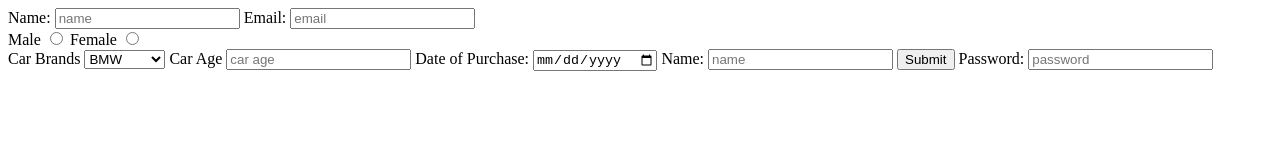
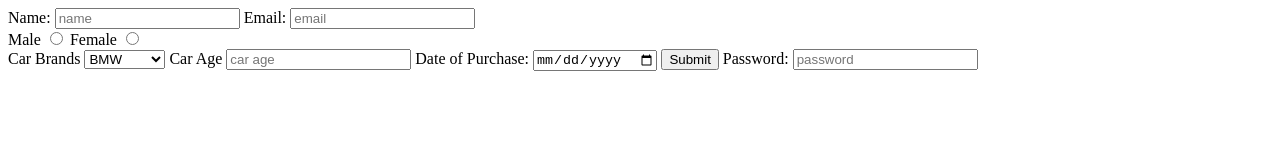
Before and after one commit to acciojob/car-insurance-form-rhutiksahu12, a website: page main.html in a window 1280 px wide. Drawn offline with Linux system fonts and the light colour scheme.

Commit message:
created a submission

```diff
--- a/main.html
+++ b/main.html
@@ -34,8 +34,8 @@
 		<label for="name">Date of Purchase:</label>
 		<input type="date" placeholder="name" id="#name">
 
-		<label for="name">Name:</label>
-		<input placeholder="name" id="#name">
+<!-- 		<label for="name">Name:</label>
+		<input placeholder="name" id="#name"> -->
 		<button type="submit">Submit</button>
 		<label for="password">Password:</label>
 		<input type="password" id="#password" placeholder="password" required>
```
